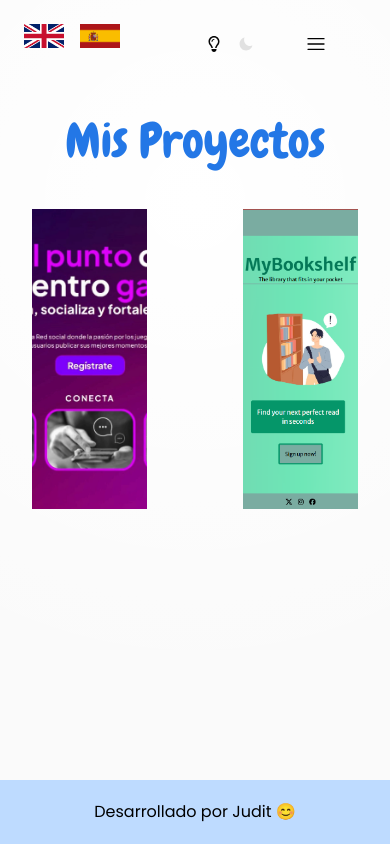
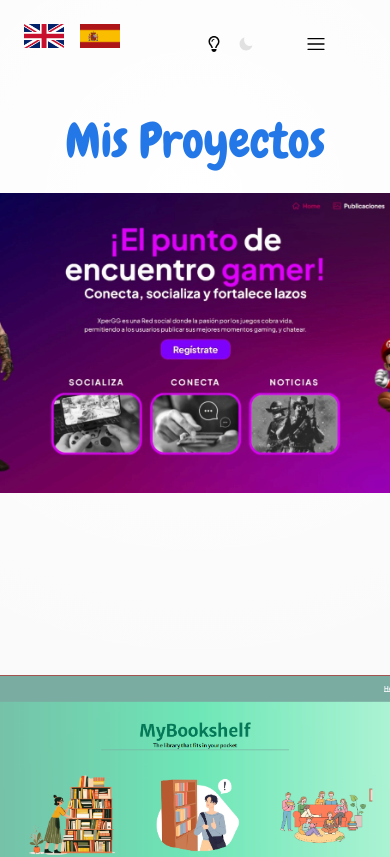
Before and after one commit to Juditbr92/Porfolio, a React (Vite) app in the folder Judit-porfolio/: page /projects in a window 390 px wide. Shown: the top 857 px of the page. Built offline with nearby package versions, Linux system fonts and the light colour scheme; a web font is replaced by a local one.

Commit message:
responsive initial page

```diff
--- a/Judit-porfolio/src/components/Intro.tsx
+++ b/Judit-porfolio/src/components/Intro.tsx
@@ -30,11 +30,11 @@ function Intro({language, theme}: IntroProps){
         <div className="h-[80vh] flex items-center justify-center">
             <div className="flex flex-col w-3/4 items-center gap-y-12">
                 <div className="flex justify-between items-center w-full">
-                    <div className={`text-left ${textColor}`}>
+                    <div className={`text-left ${textColor}  xl:p-12`}>
                         <h1>{text.heading}</h1>
-                        <h3 className="whitespace-pre-line">{text.description}</h3>
+                        <h3 className="whitespace-pre-line xl:mt-12">{text.description}</h3>
                     </div>
-                    <div className="flex justify-items-end w-1/4">
+                    <div className="hidden md:flex justify-items-end w-1/4">
                         <img src="\myAvatar.svg" alt="Foto de avatar" className={imgClasses}/>
                     </div>
                 </div>
--- a/Judit-porfolio/src/components/ProjectCard.tsx
+++ b/Judit-porfolio/src/components/ProjectCard.tsx
@@ -15,31 +15,30 @@ function ProjectCard({theme, img, title, description, technology, gitHub, video}
         backgroundSize: 'cover',
         backgroundPosition: 'center',
         transition: 'all 0.3s ease-in-out',
-        minHeight: '300px',
     };
 
     return(
-        <div>
+        <div className="min-h-[450px]">
         {/* Imagen de fondo */}
-            <div style={imgClass} className="relative">
+            <div style={imgClass} className="relative min-h-[300px] max-h-[500px] min-w-[450px] w-full sm:w-[450px] md:w-[500px] lg:w-[600px] xl:w-1/2 xl-h-[50vh] ">
                  {/* Capa negra semi-transparente al hacer hover */}
                 <div className={hover}></div>
             </div>
 
             {/* Contenido */}
-                <div className="absolute inset-0 flex flex-col text-xl items-center text-white opacity-0 group-hover:opacity-100 transition-opacity">
-                    <h2 className={`mt-6 text-3xl tracking-widest ${textColor}`}>{title}</h2>
-                    <p className={`text-sm mx-4 mt-4 text-center tracking-wide ${textColor}`}>{description}</p>
+                <div className="absolute inset-0 flex flex-col min-h-[350px] min-w-[500px] justify-top xl:justify-center items-center text-white opacity-0 group-hover:opacity-100 transition-opacity ">
+                    <h2 className={`mt-6 text-3xl tracking-widest break-words whitespace-normal text-center ${textColor}`}>{title}</h2>
+                    <p className={`text-sm lg:text-xl mx-4 mt-4 text-center tracking-wide break-words whitespace-normal ${textColor}`}>{description}</p>
 
             {/* Tecnologias */}
-                <div className="flex gap-12 mt-8 text-sm">
+                <div className="flex gap-12 mt-8 text-sm 2xl:text-lg">
                     {technology.map((tech, index) => (
                         <p key = {index} className={technologyColor}> {tech}</p>
                     ))}
                 </div>
 
             {/* Botones */}
-                <div className="flex gap-12 mt-4 text-md">
+                <div className="flex gap-12 mt-4 text-xs lg:text-xl">
                     <button className= {buttonColor}>
                         <a href={gitHub}>GitHub</a>
                     </button>
--- a/Judit-porfolio/src/pages/ProjectsPage.tsx
+++ b/Judit-porfolio/src/pages/ProjectsPage.tsx
@@ -33,8 +33,8 @@ function ProjectsPage(){
     return(
         <div className="h-[80vh] w-full flex flex-col items-center">
             {language === "spanish" && <h1>Mis Proyectos</h1> || language === "english" && <h1>My Projects</h1>}
-                <div className="flex w-full h-full gap-8 mt-8">
-                    <div className="h-2/3 w-1/2 mx-8 relative group">
+                <div className="flex flex-col justify-center items-center md:flex-row mt-4 gap-8">
+                    <div className="w-full md:w-1/2 px-4 relative group">
                         <ProjectCard
                             theme = {theme}
                             img={projectXperGG.img}
@@ -46,7 +46,7 @@ function ProjectsPage(){
                         />
                     </div>
 
-                    <div className="h-2/3 w-1/2 mx-8 relative group">
+                    <div className="w-full md:w-1/2 px-4 relative group">
                         <ProjectCard
                             theme = {theme}
                             img={projectMyBookShelf.img}
```
